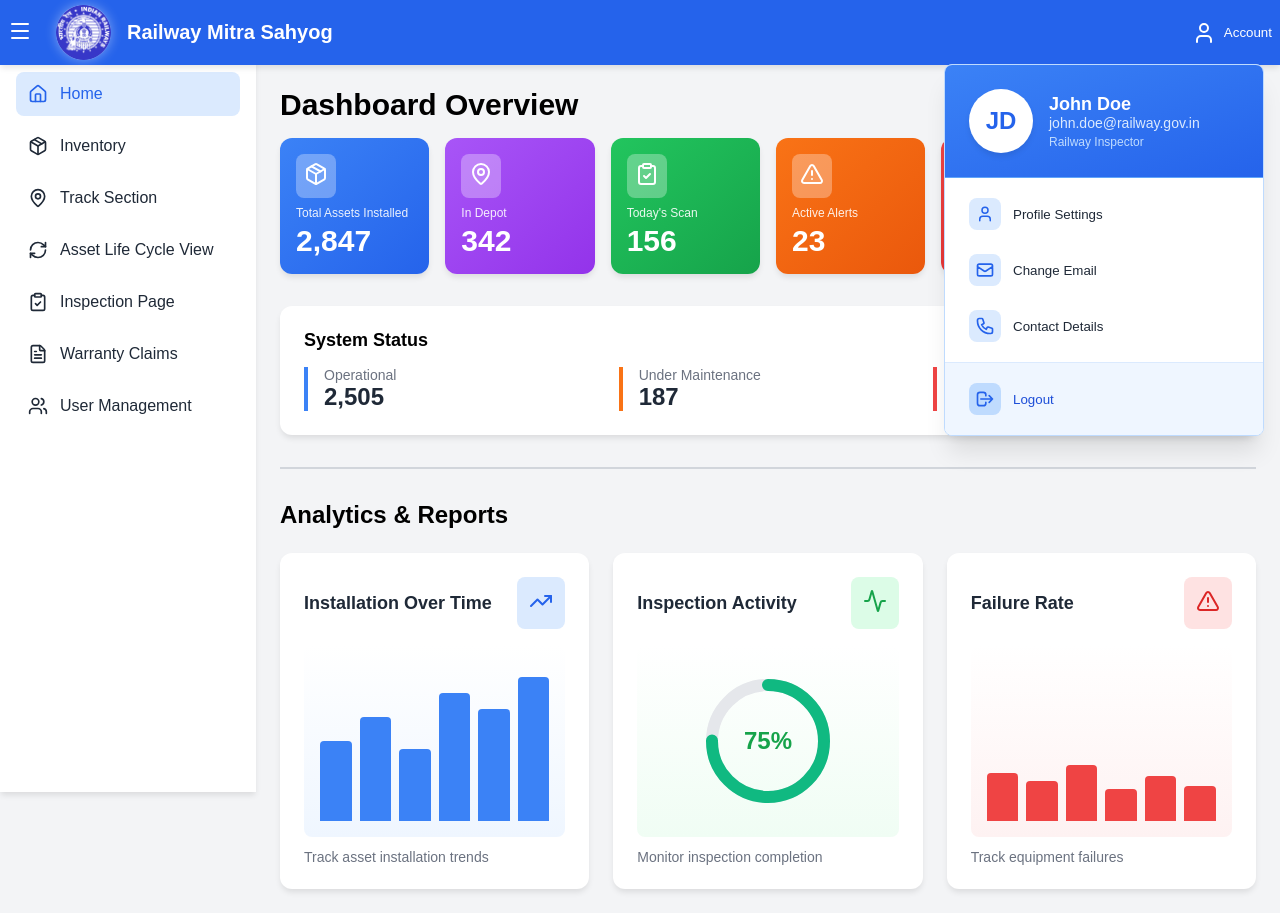
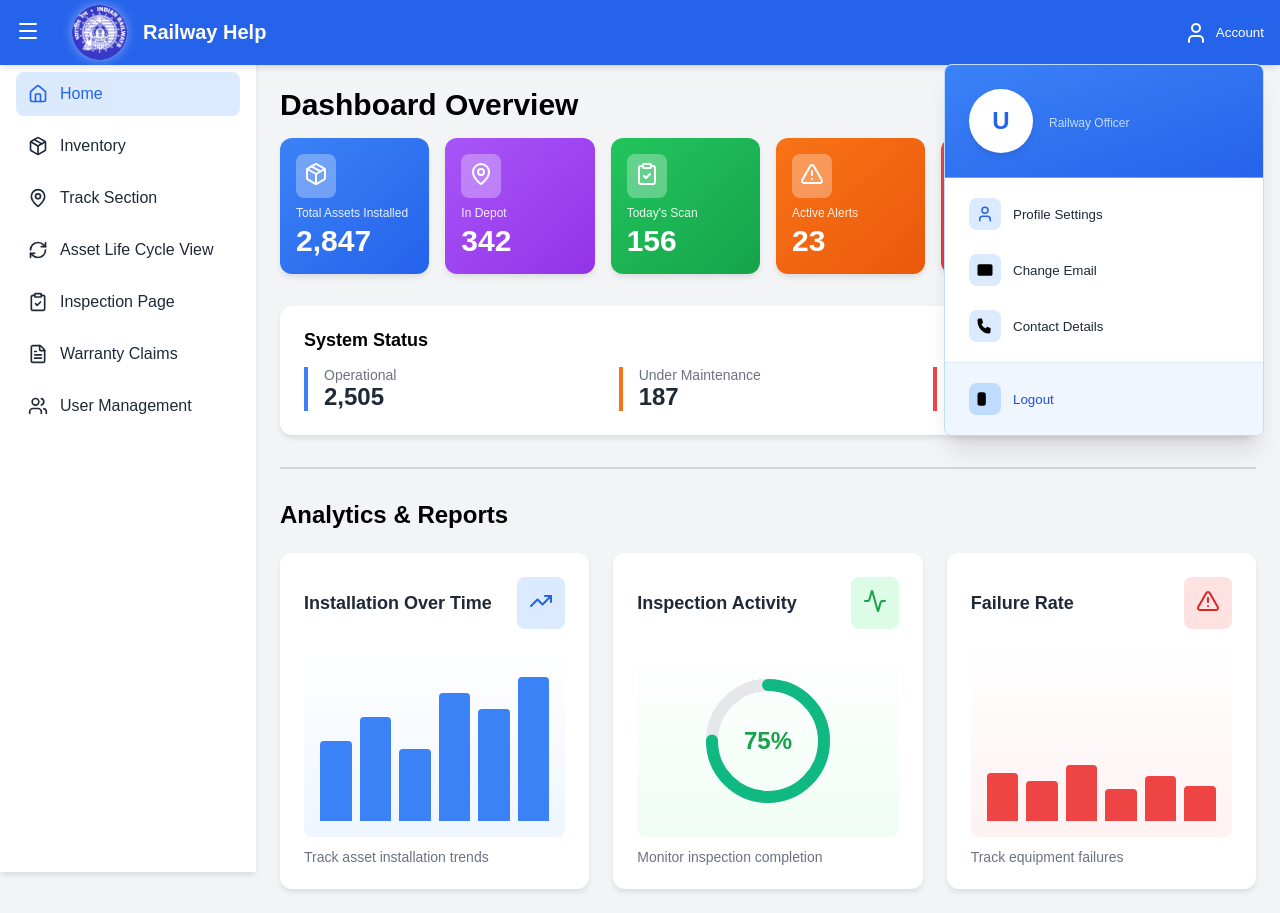
Before and after one commit to Sajidkhan7-cpu/Railway, a React (Create React App) app: page /Railway/dashboard in a window 1280 px wide. Both pictures are taken after a click on the button "Account". Built offline with nearby package versions, Linux system fonts and the light colour scheme.

Commit message:
Fix GitHub Pages routing

```diff
--- a/public/index.html
+++ b/public/index.html
@@ -1,6 +1,8 @@
 <!DOCTYPE html>
 <html lang="en">
   <head>
+    <meta name="viewport" content="width=device-width, initial-scale=1.0">
+
     <title>React App</title>
   </head>
   <body>
--- /dev/null
+++ b/src/Components/Accountmenu.js
@@ -0,0 +1,98 @@
+import React, { useEffect, useState } from "react";
+import { LogIn, User } from "lucide-react";
+import { useNavigate } from "react-router-dom";
+import { supabase } from "../supabaseClient";
+
+export default function AccountMenu({ onClose }) {
+  const [profile, setProfile] = useState({ name: "", email: "" });
+  const navigate = useNavigate();
+
+  useEffect(() => {
+    async function getUser() {
+      const { data } = await supabase.auth.getUser();
+      if (data?.user) {
+        const user = data.user;
+        const name =
+          user.user_metadata?.full_name ||
+          user.user_metadata?.name ||
+          "User";
+        setProfile({ name, email: user.email });
+      }
+    }
+    getUser();
+  }, []);
+
+  const avatarInitials = profile.name
+    ? profile.name
+        .split(" ")
+        .map((n) => n[0])
+        .join("")
+        .toUpperCase()
+    : "U";
+
+  // 🔥 Correct Working Logout
+  const handleLogout = async () => {
+    await supabase.auth.signOut();
+    navigate("/"); // redirect first
+    onClose();           // then close menu
+  };
+
+  return (
+    <>
+      <div className="account-menu">
+        {/* HEADER */}
+        <div className="account-menu-header">
+          <div className="account-avatar">{avatarInitials}</div>
+          <div className="account-info">
+            <p className="account-name">{profile.name}</p>
+            <p className="account-email">{profile.email}</p>
+            <p className="account-role">Railway Officer</p>
+          </div>
+        </div>
+
+        {/* MENU ITEMS */}
+        <div className="account-menu-body">
+          <button className="account-menu-item">
+            <div className="menu-item-icon">
+              <User size={18} />
+            </div>
+            <span className="menu-item-text">Profile Settings</span>
+          </button>
+
+          <button className="account-menu-item">
+            <div className="menu-item-icon">
+              <svg className="icon-svg" viewBox="0 0 24 24">
+                <path d="M3 8l7.89 5.26a2 2 0 002.22 0L21 8M5 19h14a2 2 0 002-2V7a2 2 0 00-2-2H5a2 2 0 00-2 2v10a2 2 0 002 2z"/>
+              </svg>
+            </div>
+            <span className="menu-item-text">Change Email</span>
+          </button>
+
+          <button className="account-menu-item">
+            <div className="menu-item-icon">
+              <svg className="icon-svg" viewBox="0 0 24 24">
+                <path d="M3 5a2 2 0 012-2h3.28L9.76 8.49l-2.26 1.13a11.04 11.04 0 005.52 5.52l1.13-2.26 4.49 1.5V19a2 2 0 01-2 2h-1C9.72 21 3 14.28 3 6V5z"/>
+              </svg>
+            </div>
+            <span className="menu-item-text">Contact Details</span>
+          </button>
+        </div>
+
+        {/* FOOTER */}
+        <div className="account-menu-footer">
+          <button className="logout-button" onClick={handleLogout}>
+            <div className="menu-item-icon logout-icon">
+              <svg className="icon-svg" viewBox="0 0 24 24">
+                <path d="M17 16l4-4m0 0l-4-4m4 4H7m6 4v1a3 3 0 01-3 3H6a3 3 0 01-3-3V7a3 3 0 013-3h4a3 3 0 013 3v1"/>
+              </svg>
+            </div>
+            <span>Logout</span>
+          </button>
+        </div>
+      </div>
+
+      {/* Click outside to close */}
+      <div className="overlay" onClick={onClose} />
+    </>
+  );
+}
--- a/src/Components/Dashboard.css
+++ b/src/Components/Dashboard.css
@@ -93,7 +93,7 @@ body {
   display: flex;
   align-items: center;
   gap: 0.5rem;
-  padding: 0.5rem;
+  padding: 0.5rem 1rem;
   background: transparent;
   border: none;
   color: white;
@@ -104,6 +104,8 @@ body {
   flex-shrink: 0;
   -webkit-tap-highlight-color: transparent;
   touch-action: manipulation;
+  min-height: 44px;
+  min-width: 44px;
 }
 
 .account-button:hover,
@@ -120,6 +122,40 @@ body {
     display: inline;
   }
 }
+
+/*small phones*/
+
+@media (max-width: 414px) {
+  .header-left {
+    gap: 0.5rem;
+  }
+
+  .app-title {
+    font-size: 1rem;
+  }
+
+  .account-button span {
+    display: none;
+  }
+
+  .stats-grid {
+    grid-template-columns: 1fr;
+  }
+
+  .analytics-grid {
+    grid-template-columns: 1fr;
+  }
+
+  .form-grid {
+    grid-template-columns: 1fr;
+  }
+
+  .filter-grid {
+    grid-template-columns: 1fr;
+  }
+}
+
+
 
 .pic {
   display: flex;
@@ -233,6 +269,12 @@ body {
   background-color: #eff6ff;
 }
 
+.menu-button {
+  min-height: 44px;
+  min-width: 44px;
+  padding: 0.5rem 1rem;
+}
+
 .menu-item-icon {
   width: 2rem;
   height: 2rem;
@@ -311,6 +353,11 @@ body {
   min-height: calc(100vh - 64px);
 }
 
+.main-content {
+  width: 100%;
+  max-width: 100vw;
+}
+
 /* Sidebar */
 .sidebar {
   margin-top: 3.5rem;
@@ -318,7 +365,7 @@ body {
   z-index: 30;
   width: 16rem;
   background-color: white;
-  height: calc(100vh - 64px);
+  height: calc( 110% - 64px);
   box-shadow: 0 4px 6px -1px rgba(0, 0, 0, 0.1);
   transition: transform 0.3s ease-in-out;
   overflow-y: auto;
@@ -339,6 +386,14 @@ body {
 .sidebar-open {
   transform: translateX(0);
 }
+
+.sidebar-overlay {
+    display: block;
+  }
+
+  .main-content {
+    margin-left: 0;
+  }
 
 @media (min-width: 1024px) {
   .sidebar {
@@ -733,6 +788,8 @@ body {
   display: flex;
   align-items: center;
   justify-content: center;
+  width: 100%;
+  max-width: 100%;
 }
 
 .chart-blue {
@@ -768,8 +825,8 @@ body {
 
 .donut-chart {
   position: relative;
-  width: 8rem;
-  height: 8rem;
+  width: 6rem;
+  height: 6rem;
 }
 
 .donut-svg {
@@ -792,6 +849,13 @@ body {
   color: #16a34a;
 }
 
+@media (min-width: 768px) {
+  .donut-chart {
+    width: 8rem;
+    height: 8rem;
+  }
+}
+
 /* Buttons */
 .button-group {
   display: flex;
@@ -809,6 +873,7 @@ body {
   -webkit-tap-highlight-color: transparent;
   touch-action: manipulation;
   min-height: 44px;
+  min-width: 44px;
 }
 
 @media (min-width: 768px) {
@@ -905,7 +970,7 @@ body {
 }
 
 .icon-btn {
-  padding: 0.5rem;
+  padding: 0.5rem 1rem;
   background-color: #f3f4f6;
   border: none;
   border-radius: 0.5rem;
@@ -956,13 +1021,13 @@ body {
 
 @media (min-width: 768px) {
   .data-table th {
-    padding: 0.75rem 1rem;
-    font-size: 0.875rem;
+    padding: 0.5rem;
+    font-size: 0.75rem;
   }
 }
 
 .data-table td {
-  padding: 0.75rem 0.5rem;
+  padding: 0.5rem;
   font-size: 0.75rem;
   color: #374151;
 }
--- a/src/Components/Dashboard.js
+++ b/src/Components/Dashboard.js
@@ -1,7 +1,9 @@
 import React, { useState } from 'react';
-import { Menu, X, User, Package, MapPin, RefreshCw, ClipboardCheck, FileText, Users, Home, TrendingUp, Activity, AlertTriangle, Search, Filter } from 'lucide-react';
+import { Menu, User, X, Package, MapPin, RefreshCw, ClipboardCheck, FileText, Users, Home, TrendingUp, Activity, AlertTriangle, Search, Filter } from 'lucide-react';
 import './Dashboard.css'
 import images from "./images.png";
+import AccountMenu from "./Accountmenu";
+
 // Primary dashboard shell that orchestrates every view and interaction.
 export default function RailwayMitraSahyog() {
   // View-layer state for navigation, filters, and contextual modals.
@@ -869,7 +871,7 @@ export default function RailwayMitraSahyog() {
               />
 
             </div>
-            <h1 className="app-title">Railway Mitra Sahyog</h1>
+            <h1 className="app-title">Railway Help</h1>
           </div>
           <button
             onClick={() => setShowAccountMenu(!showAccountMenu)}
@@ -878,56 +880,10 @@ export default function RailwayMitraSahyog() {
             <User size={24} />
             <span>Account</span>
           </button>
+          {showAccountMenu && (
+            <AccountMenu onClose={() => setShowAccountMenu(false)} />
+          )}
 
-          {/* Account popover with quick profile shortcuts */}
-          {showAccountMenu && (
-            <div className="account-menu">
-              <div className="account-menu-header">
-                <div className="account-avatar">
-                  JD
-                </div>
-                <div className="account-info">
-                  <p className="account-name">John Doe</p>
-                  <p className="account-email">john.doe@railway.gov.in</p>
-                  <p className="account-role">Railway Inspector</p>
-                </div>
-              </div>
-              <div className="account-menu-body">
-                <button className="account-menu-item">
-                  <div className="menu-item-icon">
-                    <User size={18} />
-                  </div>
-                  <span className="menu-item-text">Profile Settings</span>
-                </button>
-                <button className="account-menu-item">
-                  <div className="menu-item-icon">
-                    <svg className="icon-svg" fill="none" stroke="currentColor" viewBox="0 0 24 24">
-                      <path strokeLinecap="round" strokeLinejoin="round" strokeWidth={2} d="M3 8l7.89 5.26a2 2 0 002.22 0L21 8M5 19h14a2 2 0 002-2V7a2 2 0 00-2-2H5a2 2 0 00-2 2v10a2 2 0 002 2z" />
-                    </svg>
-                  </div>
-                  <span className="menu-item-text">Change Email</span>
-                </button>
-                <button className="account-menu-item">
-                  <div className="menu-item-icon">
-                    <svg className="icon-svg" fill="none" stroke="currentColor" viewBox="0 0 24 24">
-                      <path strokeLinecap="round" strokeLinejoin="round" strokeWidth={2} d="M3 5a2 2 0 012-2h3.28a1 1 0 01.948.684l1.498 4.493a1 1 0 01-.502 1.21l-2.257 1.13a11.042 11.042 0 005.516 5.516l1.13-2.257a1 1 0 011.21-.502l4.493 1.498a1 1 0 01.684.949V19a2 2 0 01-2 2h-1C9.716 21 3 14.284 3 6V5z" />
-                    </svg>
-                  </div>
-                  <span className="menu-item-text">Contact Details</span>
-                </button>
-              </div>
-              <div className="account-menu-footer">
-                <button className="logout-button">
-                  <div className="menu-item-icon logout-icon">
-                    <svg className="icon-svg" fill="none" stroke="currentColor" viewBox="0 0 24 24">
-                      <path strokeLinecap="round" strokeLinejoin="round" strokeWidth={2} d="M17 16l4-4m0 0l-4-4m4 4H7m6 4v1a3 3 0 01-3 3H6a3 3 0 01-3-3V7a3 3 0 013-3h4a3 3 0 013 3v1" />
-                    </svg>
-                  </div>
-                  <span>Logout</span>
-                </button>
-              </div>
-            </div>
-          )}
         </div>
       </header>
 
--- a/src/Components/Login.js
+++ b/src/Components/Login.js
@@ -11,7 +11,7 @@ export default function Login() {
   const [isLogin, setIsLogin] = useState(true);
   const [showPassword, setShowPassword] = useState(false);
   const [loading, setLoading] = useState(false);
-  const [isResetMode, setIsResetMode] = useState(false); // reset password screen
+  const [isResetMode, setIsResetMode] = useState(false);
 
   const [formData, setFormData] = useState({
     name: "",
@@ -21,7 +21,14 @@ export default function Login() {
     newPassword: "",
   });
 
-  // Detect Supabase password reset link
+  // Redirect to dashboard if already logged in
+  useEffect(() => {
+    supabase.auth.getSession().then(({ data }) => {
+      if (data.session) navigate("/dashboard");
+    });
+  }, []);
+
+  // Detect password reset link
   useEffect(() => {
     const hash = window.location.hash;
     if (hash.includes("type=recovery")) {
@@ -35,45 +42,37 @@ export default function Login() {
 
     try {
       if (isResetMode) {
-        // 🔁 Update password after reset link
         const { error } = await supabase.auth.updateUser({
           password: formData.newPassword,
         });
 
         if (error) throw error;
-
         alert("Password reset successful! Please log in again.");
-        window.location.href = "/"; // redirect to login
+        window.location.href = "/login";
         return;
       }
 
-      if (!isLogin) {
-        if (formData.password !== formData.confirmPassword) {
+      if (!isLogin && formData.password !== formData.confirmPassword) {
         alert("Passwords do not match");
         setLoading(false);
         return;
       }
-      }
 
       if (isLogin) {
-        // 🔑 LOGIN
         const { error } = await supabase.auth.signInWithPassword({
           email: formData.email,
           password: formData.password,
         });
-
         if (error) throw error;
         navigate("/dashboard");
       } else {
-        // ✨ SIGN UP
         const { error } = await supabase.auth.signUp({
           email: formData.email,
           password: formData.password,
           options: { data: { full_name: formData.name } },
         });
-
         if (error) throw error;
-        alert("Account created successfully! Please login.");
+        alert("Account created successfully! Please Login.");
         setIsLogin(true);
       }
     } catch (err) {
@@ -85,19 +84,17 @@ export default function Login() {
 
   const handleForgotPassword = async () => {
     if (!formData.email) {
-      alert("Please enter your email first.");
+      alert("Please enter your email.");
       return;
     }
     setLoading(true);
     try {
       const { error } = await supabase.auth.resetPasswordForEmail(
         formData.email,
-        {
-          redirectTo: window.location.origin + "/#type=recovery",
-        }
+        { redirectTo: window.location.origin + "/#type=recovery" }
       );
       if (error) throw error;
-      alert("Password reset email sent! Check your inbox.");
+      alert("Password reset email sent!");
     } catch (err) {
       alert(err.message);
     } finally {
@@ -131,15 +128,31 @@ export default function Login() {
               {isResetMode
                 ? "Enter your new password"
                 : isLogin
-                ? "Sign in to continue your journey"
-                : "Join us and start your adventure"}
+                ? "Sign in to continue"
+                : "Join us and start your journey"}
             </p>
           </div>
 
-          {/* RESET PASSWORD SCREEN */}
+          <form onSubmit={handleSubmit}>
+            {!isLogin && !isResetMode && (
+              <div className="form-group">
+                <label>Full Name</label>
+                <div className="input-container">
+                  <User className="input-icon" />
+                  <input
+                    type="text"
+                    name="name"
+                    value={formData.name}
+                    onChange={handleChange}
+                    placeholder="Name"
+                    required
+                  />
+                </div>
+              </div>
+            )}
+
             {isResetMode ? (
-            <form onSubmit={handleSubmit}>
-              <div className="form-group">
+              <>
                 <label>New Password</label>
                 <div className="input-container">
                   <Lock className="input-icon" />
@@ -152,33 +165,9 @@ export default function Login() {
                     required
                   />
                 </div>
-              </div>
-
-              <button type="submit" className="submit-btn" disabled={loading}>
-                {loading ? "Updating..." : "Update Password"}
-              </button>
-            </form>
+              </>
             ) : (
-            <form onSubmit={handleSubmit}>
-              {/* Name for Sign Up */}
-              {!isLogin && (
-                <div className="form-group">
-                  <label>Full Name</label>
-                  <div className="input-container">
-                    <User className="input-icon" />
-                    <input
-                      type="text"
-                      name="name"
-                      value={formData.name}
-                      onChange={handleChange}
-                      placeholder="John Doe"
-                      required
-                    />
-                  </div>
-                </div>
-              )}
-
-              {/* Email */}
+              <>
                 <div className="form-group">
                   <label>Email Address</label>
                   <div className="input-container">
@@ -194,7 +183,6 @@ export default function Login() {
                   </div>
                 </div>
 
-              {/* Password */}
                 <div className="form-group">
                   <label>Password</label>
                   <div className="input-container">
@@ -217,7 +205,6 @@ export default function Login() {
                   </div>
                 </div>
 
-              {/* Confirm Password for Signup */}
                 {!isLogin && (
                   <div className="form-group">
                     <label>Confirm Password</label>
@@ -234,9 +221,10 @@ export default function Login() {
                     </div>
                   </div>
                 )}
+              </>
+            )}
 
-              {/* Remember + Forgot Password */}
-              {isLogin && (
+            {isLogin && !isResetMode && (
               <div className="login-options">
                 <label className="remember-me">
                   <input type="checkbox" /> Remember me
@@ -254,14 +242,14 @@ export default function Login() {
             <button type="submit" className="submit-btn" disabled={loading}>
               {loading
                 ? "Please wait..."
+                : isResetMode
+                ? "Update Password"
                 : isLogin
                 ? "Sign In"
                 : "Create Account"}
             </button>
           </form>
-          )}
 
-          {/* TOGGLE SIGNUP / LOGIN */}
           {!isResetMode && (
             <div className="toggle-login">
               <span>
```
Also changed, not shown: src/logo.svg (deleted). Lines whose indentation alone changed are shown as unchanged.
